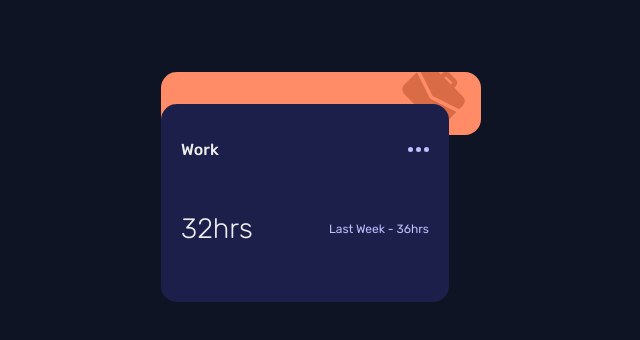
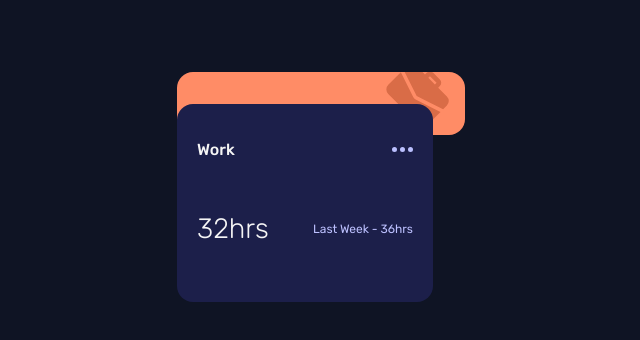
Before and after one commit to devmor-j/fm-time-tracking-dashboard, a Vue app: page / in a window 1280 px wide. Shown: the top 340 px of the page, without its empty margins (335-975 px from the left). Built offline with nearby package versions, Linux system fonts and the light colour scheme.

Commit message:
Reduce card size and change global default color

```diff
--- a/src/assets/base.css
+++ b/src/assets/base.css
@@ -22,5 +22,5 @@ body {
   -webkit-font-smoothing: antialiased;
   -moz-osx-font-smoothing: grayscale;
   background: var(--clr-very-dark-blue);
-  color: #eee;
+  color: whitesmoke;
 }
--- a/src/assets/card.module.css
+++ b/src/assets/card.module.css
@@ -1,5 +1,5 @@
 .card-wrapper {
-  --card-inline-size: 18rem;
+  --card-inline-size: 16rem;
   inline-size: min(calc(100% - 2 * 1rem), var(--card-inline-size));
   position: relative;
   /* margin is needed to prevent card collaping because of absolute positioned svg */
```
